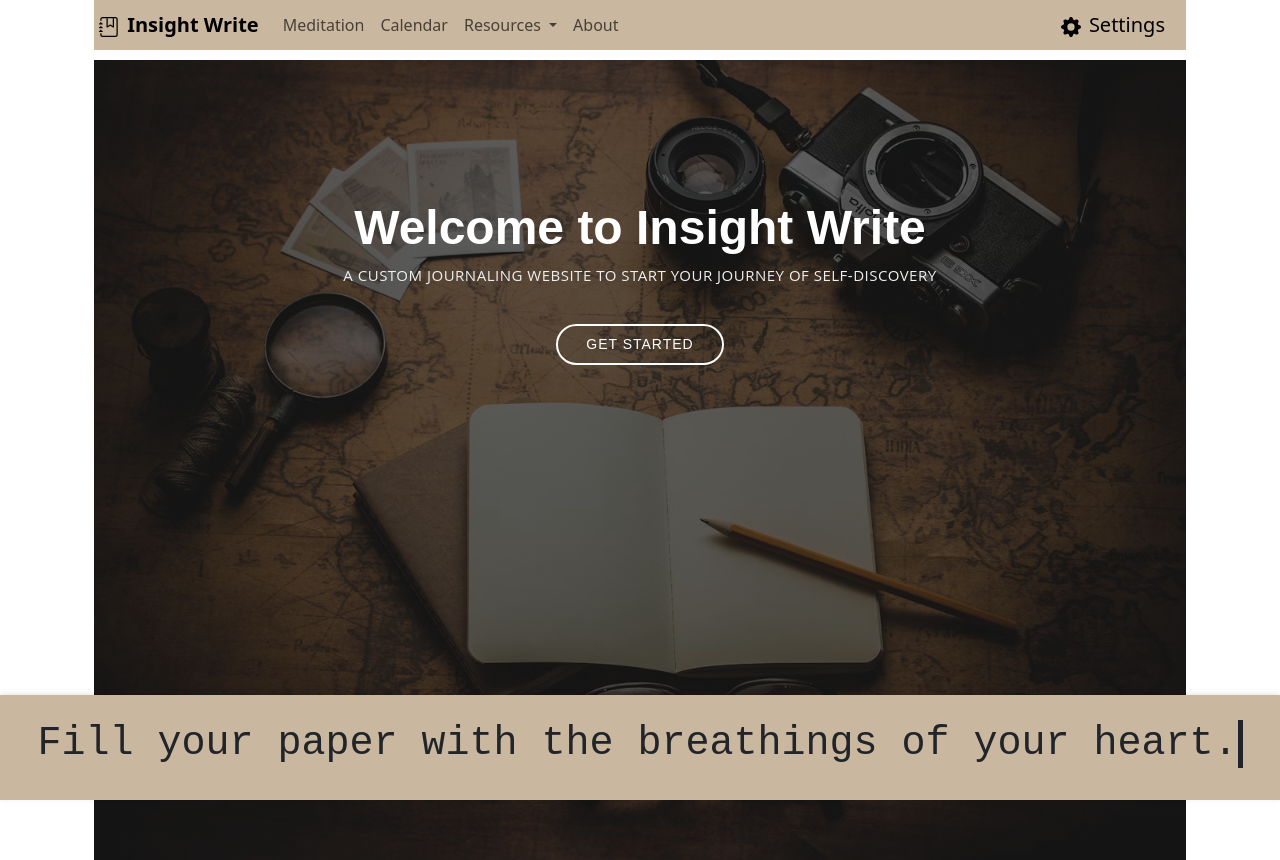
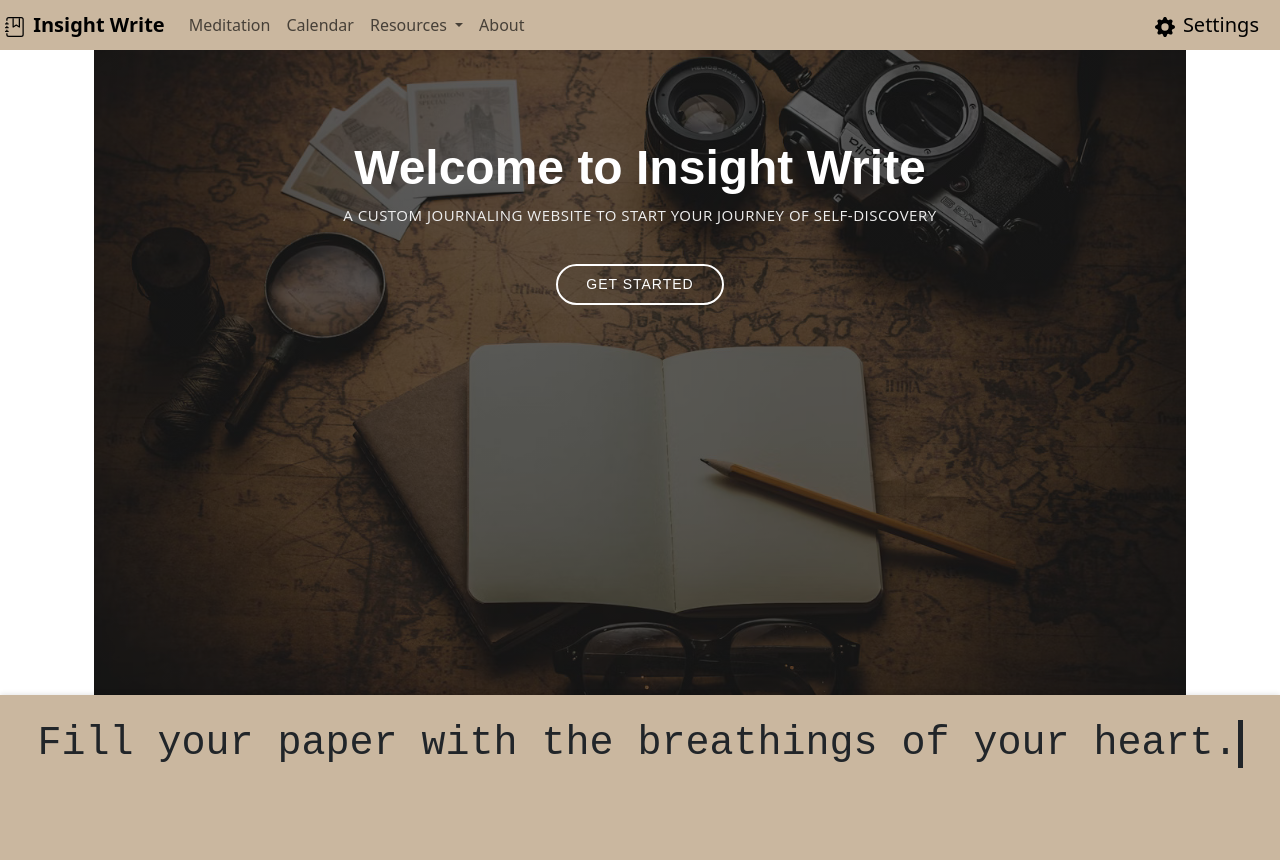
Before and after one commit to ForgeK1/InsightWriteWebsite, a Django app: template website/journals/templates/journals/Journal Webpage.html in a window 1280 px wide. After the commit the page ends 768 px from the top, so only its background shows below. Run offline with Django 4.2, Linux system fonts and the light colour scheme; the template is opened without the code that fills it, so the values that code supplies are empty.

Commit message:
Extend Nav Bar to full horizontal length

```diff
--- a/website/journals/templates/journals/Journal Webpage.html
+++ b/website/journals/templates/journals/Journal Webpage.html
@@ -12,11 +12,11 @@
     <title>Insight Write</title>
 
     <style>
-        *{
-            border: 0;
+        html, body {
             margin: 0;
             padding: 0;
-            box-sizing: border-box;
+            width: 100%;
+            height: 100%;
         }
 
         a{
@@ -91,9 +91,14 @@
 
 
         /** Nav bar css ***/
+
         .navbar {
+            width: 100%;
             margin-bottom: 10px; /* Add margin to separate from the content */
             padding: 5px; /* Add padding for better spacing */
+            position: absolute;
+            top: 0px;
+            left: 0px;
         }
 
         .navbar-brand svg {
```
